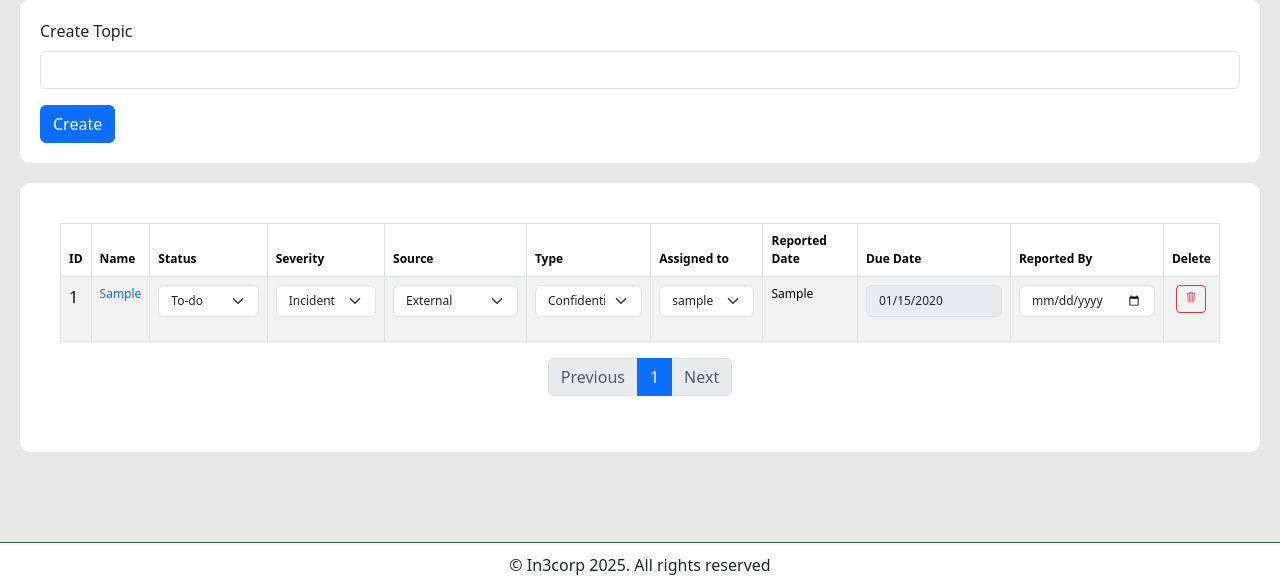
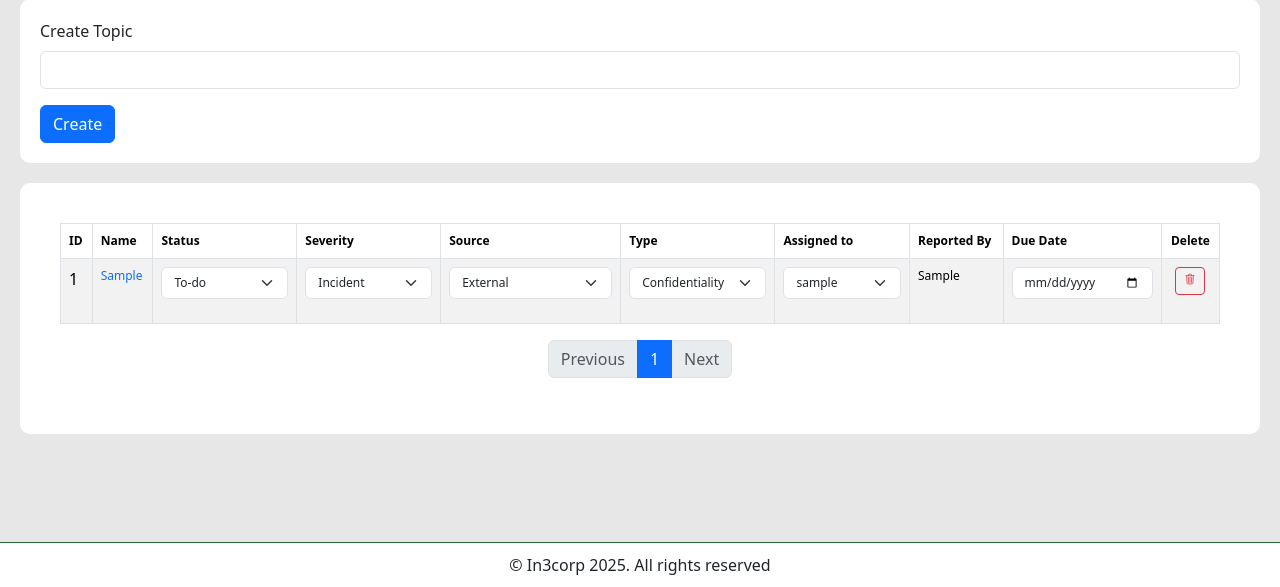
Before and after one commit to sidmrlazy/isocorp, a PHP site: page /security-incident-management.php in a window 1280 px wide. Shown: the part 213-800 px from the top of the page. Run offline with PHP 8.4, Linux system fonts and the light colour scheme; tables that the repository leaves empty or names only in its code hold one stand-in row (values such as "Sample post"); some libraries are stand-ins or nearby versions.

Commit message:
modified:   security-incident-management.php

```diff
--- a/security-incident-management.php
+++ b/security-incident-management.php
@@ -45,9 +45,9 @@ include 'includes/sim-functions.php';
                         <th style="font-size: 12px !important; font-weight: 600 !important;" scope="col">Source</th>
                         <th style="font-size: 12px !important; font-weight: 600 !important;" scope="col">Type</th>
                         <th style="font-size: 12px !important; font-weight: 600 !important;" scope="col">Assigned to</th>
-                        <th style="font-size: 12px !important; font-weight: 600 !important;" scope="col">Reported Date</th>
+                        <th style="font-size: 12px !important; font-weight: 600 !important;" scope="col">Reported By</th>
                         <th style="font-size: 12px !important; font-weight: 600 !important;" scope="col">Due Date</th>
-                        <th style="font-size: 12px !important; font-weight: 600 !important;" scope="col">Reported By</th>
+                        <!-- <th style="font-size: 12px !important; font-weight: 600 !important;" scope="col">Reported Date</th> -->
 
                         <?php if ($user_role === '1') { ?>
                             <th style="font-size: 12px !important; font-weight: 600 !important;" class="text-center" scope="col">Action</th>
@@ -146,7 +146,7 @@ include 'includes/sim-functions.php';
                                 </td>
 
                                 <!-- ================ REPORTED DATE ================ -->
-                                <td class="text-center small-text">
+                                <!-- <td class="text-center small-text">
                                     <?php
                                     $formatted_date = (!empty($sim_reported_date) && $sim_reported_date !== '0000-00-00')
                                         ? date('Y-m-d', strtotime($sim_reported_date))
@@ -160,7 +160,7 @@ include 'includes/sim-functions.php';
                                         style="font-size: 12px;"
                                         name="sim_reported_date"
                                         value="<?php echo htmlspecialchars($formatted_date); ?>" <?php echo $disabled; ?>>
-                                </td>
+                                </td> -->
 
                                 <!-- ================ DUE DATE ================ -->
                                 <td>
```
